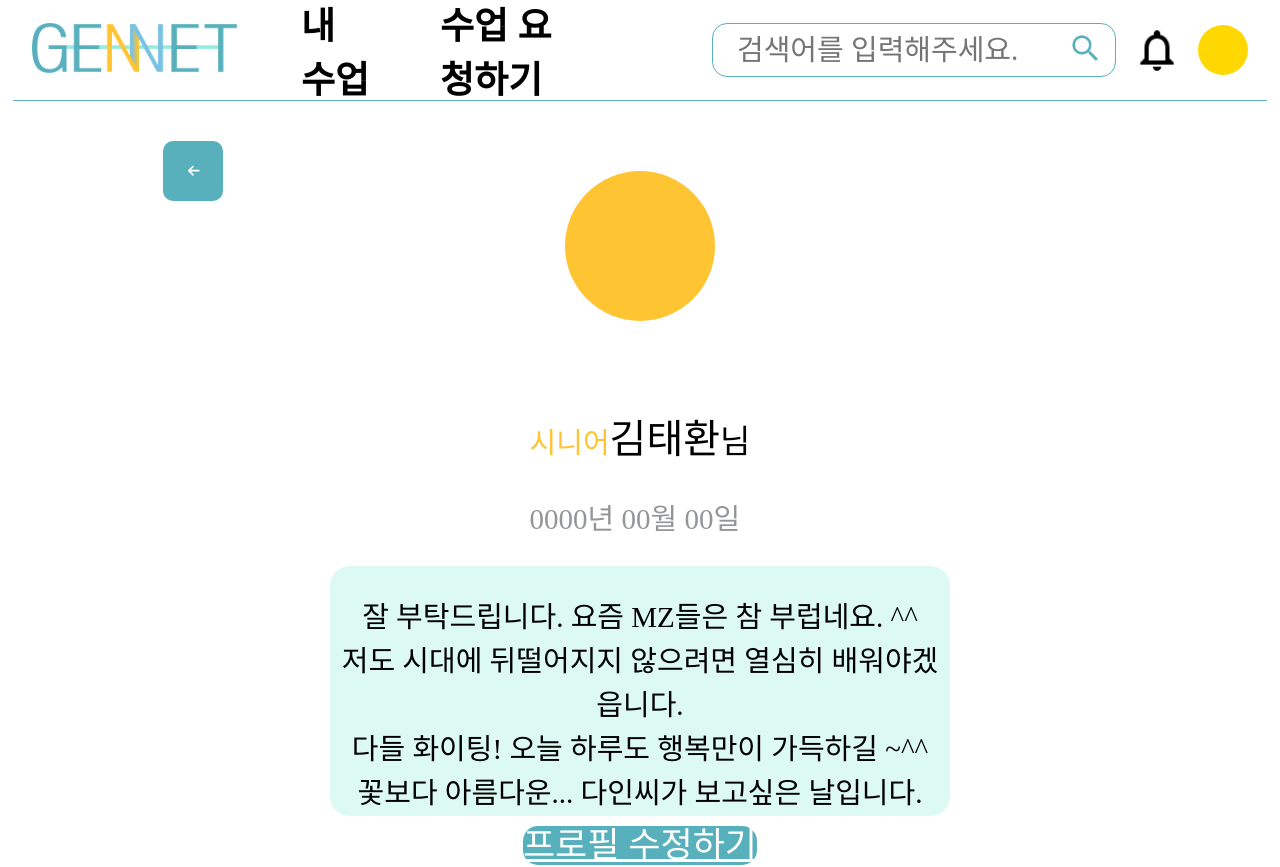
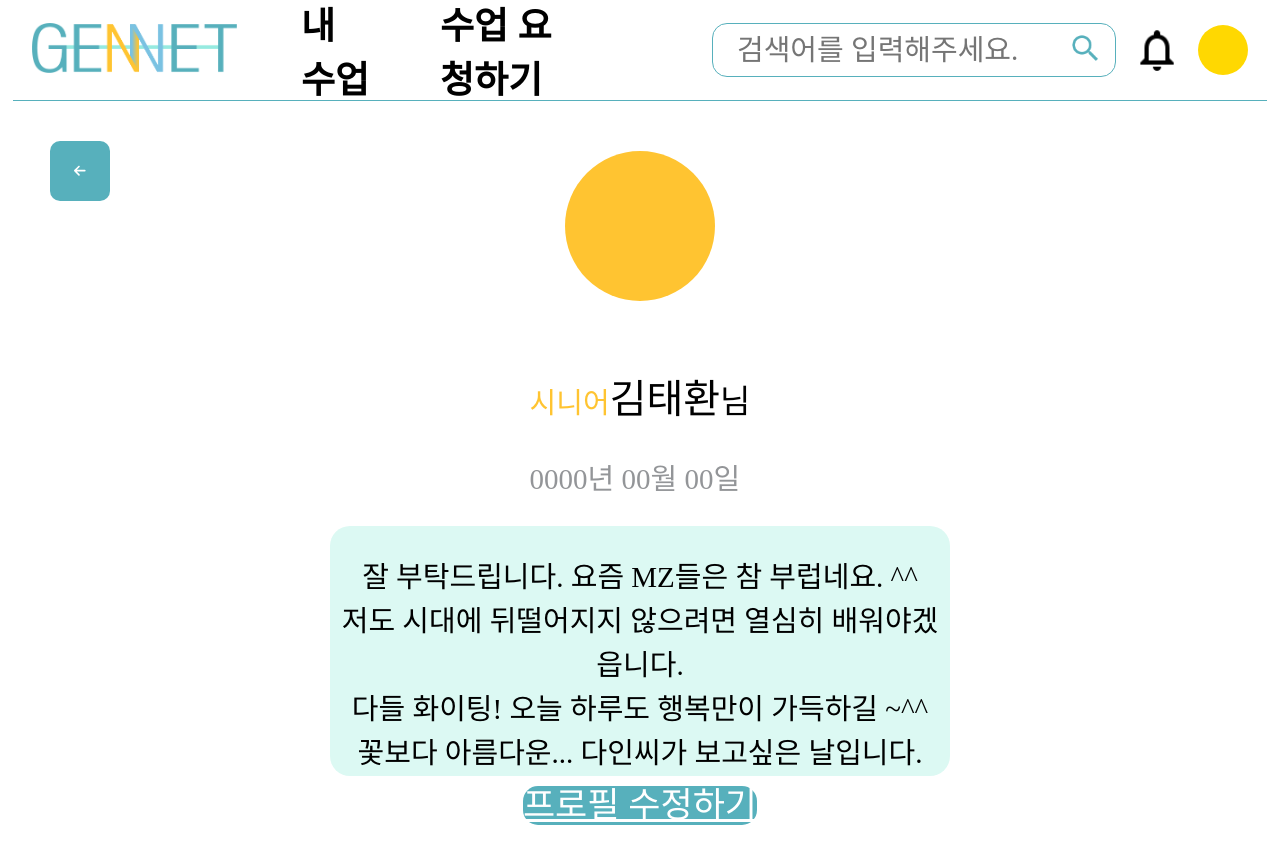
Before and after one commit to taehwan01/gennet-react, a React (Create React App) app: page /senior/profile in a window 1280 px wide. After the commit the page ends 827 px from the top, so only its background shows below. Built offline with nearby package versions, Linux system fonts and the light colour scheme.

Commit message:
feat: BackBtn component 생성

```diff
--- /dev/null
+++ b/src/components/Button/BackBtn.css
@@ -0,0 +1,7 @@
+.back-bt {
+  border: none;
+  background-color: #57b0bc;
+  width: 60px;
+  height: 60px;
+  border-radius: 10px;
+}
--- /dev/null
+++ b/src/components/Button/BackBtn.jsx
@@ -0,0 +1,14 @@
+import { FontAwesomeIcon } from '@fortawesome/react-fontawesome';
+import { faArrowLeft } from '@fortawesome/free-solid-svg-icons';
+
+import './BackBtn.css';
+
+function BackBtn() {
+  return (
+    <button type='button' className='back-bt'>
+      <FontAwesomeIcon icon={faArrowLeft} style={{ color: '#ffffff' }} />
+    </button>
+  );
+}
+
+export default BackBtn;
--- a/src/components/Button/Button.css
+++ /dev/null
@@ -1,3 +0,0 @@
-button {
-  border: none;
-}
--- a/src/pages/SettingProfile/SettingProfile.css
+++ b/src/pages/SettingProfile/SettingProfile.css
@@ -1,4 +1,5 @@
 .container {
+  width: 100%;
   display: grid;
   grid-template-columns: 2fr 6fr 2fr;
 }
@@ -7,15 +8,8 @@ button {
   border: none;
 }
 
-.back-bt {
-  background-color: #57b0bc;
-  width: 60px;
-  height: 60px;
-  border-radius: 10px;
-
-  position: relative;
-  left: 40px;
-  top: 40px;
+.section1 {
+  padding: 40px 0 0 50px;
 }
 
 .section2 {
@@ -29,7 +23,7 @@ button {
   height: 150px;
   border-radius: 50%;
   background-color: #ffc431;
-  margin: 70px;
+  margin: 50px 0;
 }
 
 .profile-txt {
--- a/src/pages/SettingProfile/SettingProfile.jsx
+++ b/src/pages/SettingProfile/SettingProfile.jsx
@@ -1,16 +1,13 @@
-import { FontAwesomeIcon } from '@fortawesome/react-fontawesome';
-import { faArrowLeft } from '@fortawesome/free-solid-svg-icons';
 import { NavLink } from 'react-router-dom';
 
 import './SettingProfile.css';
+import BackBtn from '../../components/Button/BackBtn';
 
 function SettingProfile() {
   return (
     <div className='container'>
       <div className='section1'>
-        <button type='button' className='back-bt'>
-          <FontAwesomeIcon icon={faArrowLeft} style={{ color: '#ffffff' }} />
-        </button>
+        <BackBtn />
       </div>
       <div className='section2'>
         <div className='circle'> </div>
```
Also changed, not shown: src/components/Button/Button.jsx (deleted, +0 -11 lines).
